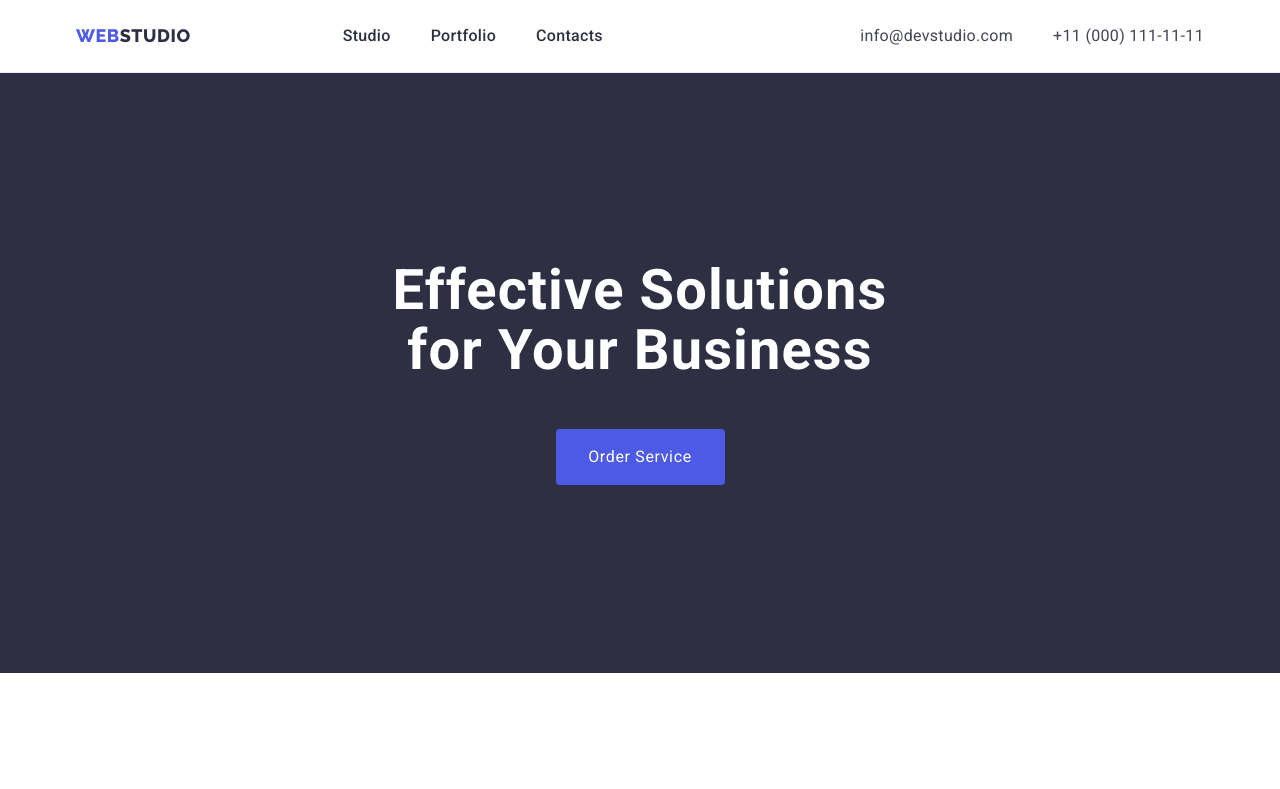
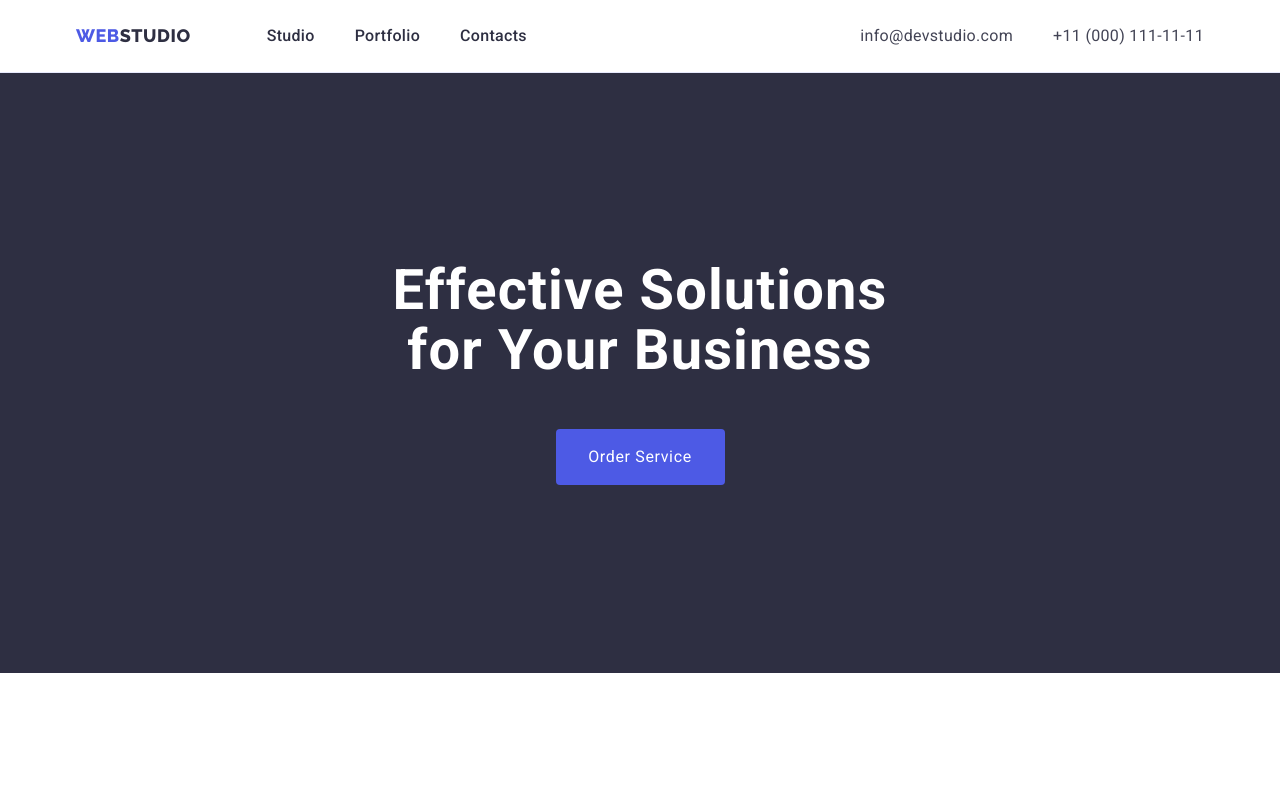
Before and after one commit to DmitriyBabij/goit-markup-hw-03, a plain HTML site: page index.html in a window 1280 px wide. Shown: the top 789 px of the page. Drawn offline with nearby package versions, Linux system fonts and the light colour scheme.

Commit message:
Update styles.css

```diff
--- a/css/styles.css
+++ b/css/styles.css
@@ -84,9 +84,9 @@ img {
 
 .header-menu {
     display: flex;
-    margin-left: 76px;
+
     gap: 40px;
-    padding: 24px 0;
+
 }
 
 .header-logo {
@@ -119,6 +119,7 @@ img {
     letter-spacing: 0.02em;
     color: var(--title-color);
     display: block;
+    padding: 24px 0;
 }
 
 .header-address {
```
